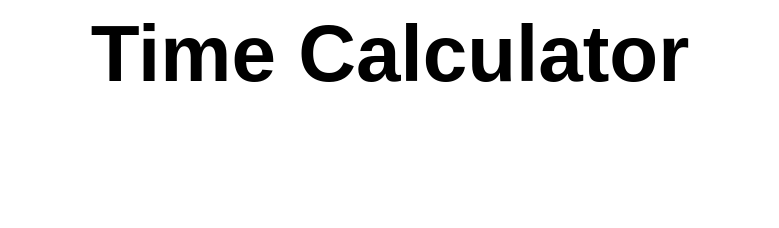
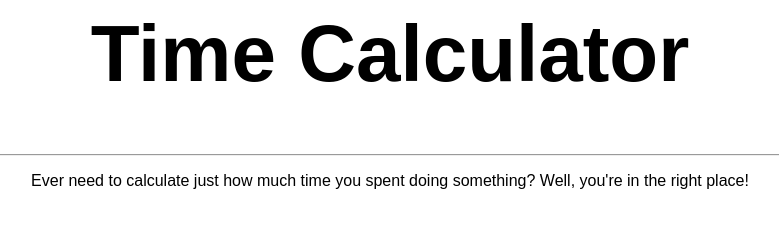
Before and after one commit to songjl7/final-project, a plain HTML site: page final.html in a window 1280 px wide. Shown: the whole page, without its empty margins (250-1029 px from the left). Drawn offline with Linux system fonts and the light colour scheme; a web font is replaced by a local one.

Commit message:
stylized website

```diff
--- a/final.html
+++ b/final.html
@@ -8,13 +8,21 @@
                 text-align: center;
                 font-size: 80px;
             }
-            .p {
+            p {
                 font-family: 'Sulphur Point', sans-serif;
+                display: block;
+                margin-top: 1em;
+                margin-bottom: 1em;
+                margin-left: 1em;
+                margin-right: 1em;
+                text-align: center;
             }
         </style>
     </head>
     <body>
         <script src = script.js></script>
         <h1>Time Calculator</h1>
+        <hr>
+        <p>Ever need to calculate just how much time you spent doing something? Well, you're in the right place!</p>
     </body>
 </html>
```
